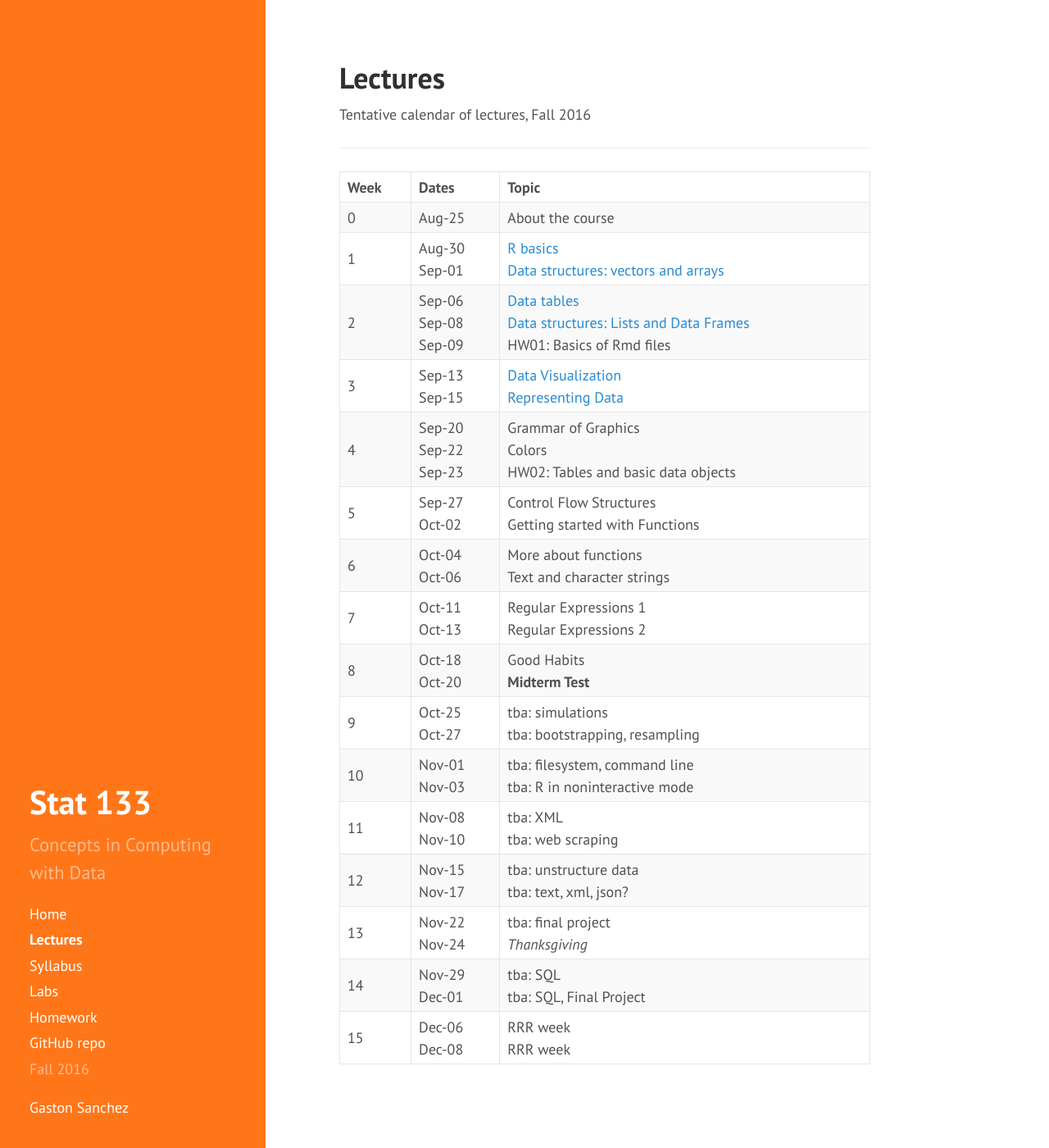
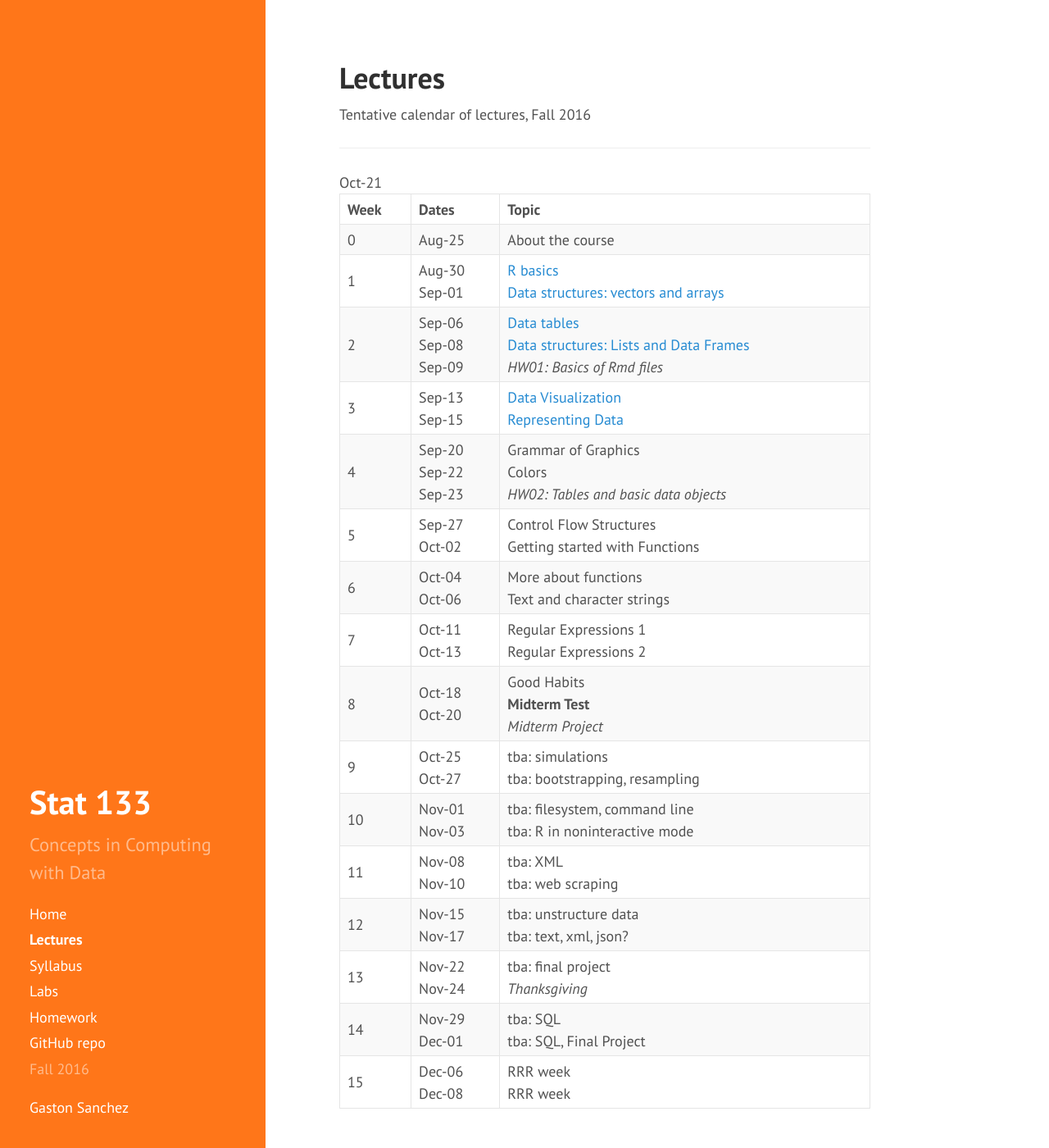
Before and after one commit to gastonstat/relic-stat133, a Jekyll site: the page built from lectures/index.md, in a window 1280 px wide and 1400 px high. Shown: the whole window at 82% size. Built offline with Jekyll 4.4.1, drawn with Linux system fonts in a browser that asks for light colours; nearby versions of some CDN libraries.

Commit message:
lectures: add emphasis to HW and projects

```diff
--- a/lectures/index.md
+++ b/lectures/index.md
@@ -106,9 +106,11 @@ Tentative calendar of lectures, Fall 2016
       <td>
         Oct-18<br>
         Oct-20</td>
+        Oct-21<br>
       <td>
         Good Habits <br>
-        <b>Midterm Test</b>
+        <b>Midterm Test</b><br>
+        <em>Midterm Project</em>
       </td>
     </tr>
     <tr>
```
Also changed, not shown: other parts of lectures/index.md (+2 -2 lines).
